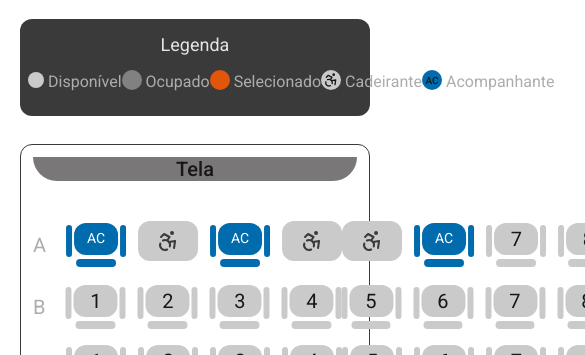
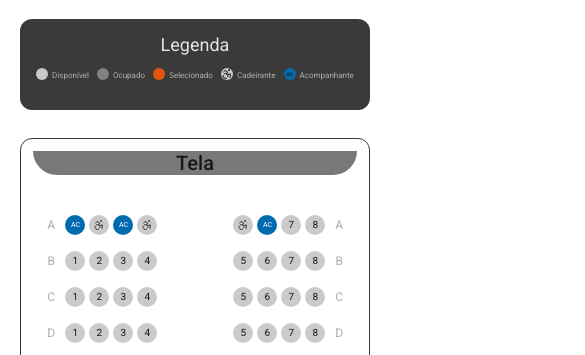
Before and after one commit to MaduDev003/LumiCine, a Next.js app: page /checkout/seats in a window 390 px wide. Shown: the part 489-844 px from the top of the page, 585 px wide, since content can reach past the window. Built offline with nearby package versions, Linux system fonts and the light colour scheme.

Commit message:
rm: prefix type from types

```diff
--- a/src/features/checkout/components/Chair.tsx
+++ b/src/features/checkout/components/Chair.tsx
@@ -20,11 +20,18 @@ export default function Chair({ type, position, onClick }: Props) {
                 {type === "accessible" && (
                     <div
                     onClick={() => onClick(seatPosition)}
-                    className={`${isSeatSelected ? "bg-accent" : "bg-[#cacaca]"} w-15 h-10 mt-2 rounded-xl flex items-center justify-center hover:brightness-115 hover:scale-105 cursor-pointer`}
+                    className={`
+                            ${isSeatSelected ? "bg-accent" : "bg-[#cacaca]"}
+                            w-5 h-5 rounded-full
+                            md:w-15 md:h-10 md:rounded-xl
+                            flex items-center justify-center
+                            hover:brightness-115 hover:scale-105 cursor-pointer
+                    `}
                     >
                     <Accessibility
-                        size={24}
-                        className="text-secondary-dark rotate-180"
+                        size={12}
+                        className="text-secondary-dark md:w-6 md:h-6"
+                        style={{ transform: "rotate(180deg)" }}
                     />
                     </div>
                 )}
@@ -34,19 +41,44 @@ export default function Chair({ type, position, onClick }: Props) {
                     onClick={() => onClick(seatPosition)}
                     className="flex items-center hover:brightness-110 hover:scale-105 cursor-pointer"
                     >
-                    <div className={`${isSeatSelected ? "bg-accent" : "bg-[#006BAD]"} w-1.5 h-8 rounded-full mt-2`} />
-
-                    <div className="relative w-12 flex flex-col items-center gap-1 px-0.5">
-                        <div className={`${isSeatSelected ? "bg-accent" : "bg-[#006BAD]"} h-2 w-[90%] rounded-full`} />
-
-                        <div className={`${isSeatSelected ? "bg-accent" : "bg-[#006BAD]"} h-8 w-full rounded-xl flex items-center justify-center`}>
-                            <span className="text-white text-[14px] rotate-180">
+                    <div
+                        className={`
+                            ${isSeatSelected ? "bg-accent" : "bg-[#006BAD]"}
+                            hidden md:block
+                            w-1.5 h-8 rounded-full mt-2
+                        `}
+                    />
+                    <div className="w-5 md:w-12 flex flex-col items-center md:gap-1 md:px-0.5">
+                        <div
+                            className={`
+                                ${isSeatSelected ? "bg-accent" : "bg-[#006BAD]"}
+                                hidden md:block
+                                h-2 w-[90%] rounded-full
+                        `}
+                        />
+                        <div
+                            className={`
+                                ${isSeatSelected ? "bg-accent" : "bg-[#006BAD]"}
+                                w-5 h-5 rounded-full
+                                md:w-full md:h-8 md:rounded-xl
+                                flex items-center justify-center
+                        `}
+                        >
+                        <span
+                            className="text-white text-[7px] md:text-[14px]"
+                            style={{ transform: "rotate(180deg)" }}
+                        >
                             AC
                         </span>
                         </div>
                     </div>
-
-                    <div className={`${isSeatSelected ? "bg-accent" : "bg-[#006BAD]"} w-1.5 h-8 rounded-full mt-2`} />
+                    <div
+                        className={`
+                            ${isSeatSelected ? "bg-accent" : "bg-[#006BAD]"}
+                            hidden md:block
+                            w-1.5 h-8 rounded-full mt-2
+                        `}
+                    />
                     </div>
                 )}
 
@@ -55,19 +87,44 @@ export default function Chair({ type, position, onClick }: Props) {
                         onClick={() => onClick(seatPosition)}
                         className="flex items-center hover:brightness-115 hover:scale-105 cursor-pointer"
                     >
-                    <div className={`${isSeatSelected ? "bg-accent" : "bg-[#cacaca]"} w-1.5 h-8 rounded-full mt-2`} />
-
-                    <div className="w-12 flex flex-col items-center gap-1 px-0.5">
-                        <div className={`${isSeatSelected ? "bg-accent" : "bg-[#cacaca]"} h-2 w-[90%] rounded-full`} />
-
-                        <div className={`${isSeatSelected ? "bg-accent" : "bg-[#cacaca]"} h-8 w-full rounded-xl flex justify-center items-center`}>
-                            <span className="text-background-dark text-xl rotate-180">
+                    <div
+                        className={`
+                            ${isSeatSelected ? "bg-accent" : "bg-[#cacaca]"}
+                            hidden md:block
+                            w-1.5 h-8 rounded-full mt-2
+                        `}
+                    />
+                    <div className="w-5 md:w-12 flex flex-col items-center md:gap-1 md:px-0.5">
+                        <div
+                        className={`
+                            ${isSeatSelected ? "bg-accent" : "bg-[#cacaca]"}
+                            hidden md:block
+                            h-2 w-[90%] rounded-full
+                        `}
+                        />
+                        <div
+                        className={`
+                            ${isSeatSelected ? "bg-accent" : "bg-[#cacaca]"}
+                            w-5 h-5 rounded-full
+                            md:w-full md:h-8 md:rounded-xl
+                            flex justify-center items-center
+                        `}
+                        >
+                        <span
+                            className="text-background-dark text-[10px] md:text-xl"
+                            style={{ transform: "rotate(180deg)" }}
+                        >
                             {position.seatNumber}
                         </span>
                         </div>
                     </div>
-
-                    <div className={`${isSeatSelected ? "bg-accent" : "bg-[#cacaca]"} w-1.5 h-8 rounded-full mt-2`} />
+                    <div
+                        className={`
+                            ${isSeatSelected ? "bg-accent" : "bg-[#cacaca]"}
+                            hidden md:block
+                            w-1.5 h-8 rounded-full mt-2
+                        `}
+                    />
                     </div>
                 )}
                 </>
--- a/src/features/checkout/components/ChairGrid.tsx
+++ b/src/features/checkout/components/ChairGrid.tsx
@@ -1,9 +1,7 @@
 import { useCheckoutStore } from "@/src/store/checkoutStore";
 import Chair from "./Chair";
 
-
 type ChairType = "standard" | "accessible" | "companion";
-
 
 type Props = {
     accessible: boolean;
@@ -15,11 +13,10 @@ export default function ChairGrid({ accessible, row }: Props) {
     const setSeats = useCheckoutStore((state) => state.setSeats);
     const tickets = useCheckoutStore((state) => state.tickets);
 
-
     function handleSeatSelection(seatPosition: string) {
         const selectedSeats = [];
         const seatLimitSelection = tickets.full.quantity + tickets.half.quantity;
-        const isSeatsLimitReached = seats.length  === seatLimitSelection;
+        const isSeatsLimitReached = seats.length === seatLimitSelection;
         let isSeatAlreadySelected = false;
 
         for (const seat of seats) {
@@ -27,8 +24,8 @@ export default function ChairGrid({ accessible, row }: Props) {
                 isSeatAlreadySelected = true;
                 continue;
             }
+
             selectedSeats.push(seat);
-
         }
 
         if (!isSeatAlreadySelected && !isSeatsLimitReached) {
@@ -51,31 +48,32 @@ export default function ChairGrid({ accessible, row }: Props) {
         accessible ? "companion" : "standard",
         accessible ? "accessible" : "standard",
     ];
+
     return (
         <div className="flex justify-between">
-            <div className="rotate-180 flex gap-3">
+            <div className="rotate-180 flex gap-1 md:gap-2">
                 {leftTypes.map((type, seatIndex) => (
                     <Chair
                         key={seatIndex}
                         type={type}
                         position={{
                             seatLetter: row,
-                            seatNumber: 4 - seatIndex ,
+                            seatNumber: 4 - seatIndex,
                         }}
                         onClick={handleSeatSelection}
                     />
                 ))}
 
-                <div className="flex items-center">
-                    <p className="rotate-180 text-font-secondary-dark text-xl pr-2">
+                <div className="w-5 md:w-6 flex items-center justify-center mr-2">
+                    <p className="rotate-180 text-font-secondary-dark text-[12px] md:text-xl">
                         {row}
                     </p>
                 </div>
             </div>
 
-            <div className="rotate-180 flex gap-3">
-                <div className="flex items-center">
-                    <p className="rotate-180 text-font-secondary-dark text-xl pl-2">
+            <div className="rotate-180 flex gap-1 md:gap-2">
+                <div className="w-5 md:w-6 flex items-center justify-center ml-2">
+                    <p className="rotate-180 text-font-secondary-dark text-[12px] md:text-xl">
                         {row}
                     </p>
                 </div>
--- a/src/features/checkout/seats/seatsPage.tsx
+++ b/src/features/checkout/seats/seatsPage.tsx
@@ -48,28 +48,28 @@ export default function SeatsPage() {
                                 <p className="text-font-dark text-[18px]">Legenda</p>
                                 <div className="w-full px-2 flex justify-evenly">
                                     <div className="flex items-center gap-1">
-                                        <div className="bg-[#cacaca] h-4 w-4 shrink-0 rounded-full"></div>
-                                        <span className="mt-1 text-font-secondary-dark">Disponível</span>
+                                        <div className="bg-[#cacaca] h-3 w-3 md:h-4 md:w-4 shrink-0 rounded-full"></div>
+                                        <span className="mt-1 text-font-secondary-dark md:text-[15px] text-[8px]">Disponível</span>
                                     </div>
                                     <div className="flex items-center gap-1">
-                                        <div className="bg-[#828181] h-5 w-5 shrink-0 rounded-full"></div>
-                                        <span className="mt-1 text-font-secondary-dark">Ocupado</span>
+                                        <div className="bg-[#828181] h-3 w-3 md:h-4 md:w-4 shrink-0 rounded-full"></div>
+                                        <span className="mt-1 text-font-secondary-dark md:text-[15px] text-[8px]">Ocupado</span>
                                     </div>
                                     <div className="flex items-center gap-1">
-                                        <div className="bg-accent h-5 w-5 shrink-0 rounded-full"></div>
-                                        <span className="mt-1 text-font-secondary-dark">Selecionado</span>
+                                        <div className="bg-accent h-3 w-3 md:h-4 md:w-4 shrink-0 rounded-full"></div>
+                                        <span className="mt-1 text-font-secondary-dark md:text-[15px] text-[8px]">Selecionado</span>
                                     </div>
                                     <div className="flex items-center gap-1">
-                                        <div className="bg-[#cacaca] h-5 w-5 shrink-0 rounded-full flex items-center justify-center">
+                                        <div className="bg-[#cacaca] h-3 w-3 md:h-4 md:w-4 shrink-0 rounded-full flex items-center justify-center">
                                             <Accessibility size={16} color="#181717" />
                                         </div>
-                                        <span className="mt-1 text-font-secondary-dark">Cadeirante</span>
+                                        <span className="mt-1 text-font-secondary-dark md:text-[15px] text-[8px]">Cadeirante</span>
                                     </div>
                                     <div className="flex items-center gap-1">
-                                        <div className="bg-[#006BAD] h-5 w-5 shrink-0 rounded-full flex justify-center items-center">
-                                            <p className="font-medium text-[10px]">AC</p>
+                                        <div className="bg-[#006BAD] h-3 w-3 md:h-4.5 md:w-4.5 shrink-0 rounded-full flex justify-center items-center">
+                                            <p className="font-medium md:text-[9px] text-[5px] mt-0.5 md:mt-0">AC</p>
                                         </div>
-                                        <span className="mt-1 text-font-secondary-dark">Acompanhante</span>
+                                        <span className="mt-1 text-font-secondary-dark text-[8px] md:text-[15px]">Acompanhante</span>
                                     </div>
                                 </div>
                             </div>
--- a/src/features/checkout/session/sessionPage.tsx
+++ b/src/features/checkout/session/sessionPage.tsx
@@ -28,8 +28,6 @@ export default function SessionPage() {
       session.language !== "" &&
       session.time !== "" &&
       (tickets.full.quantity > 0 || tickets.half.quantity > 0);
-    const router = useRouter();
-
     const {
       visibleDates,
       hasNext,
@@ -37,6 +35,7 @@ export default function SessionPage() {
       handleNextDateFilter,
       handlePreviousDateFilter,
     } = useDateFilter(15, "session");
+    const router = useRouter();
 
     function handleUpdateTicketQuantity(
       type: "half" | "full",
```
Lines whose indentation alone changed are shown as unchanged.
